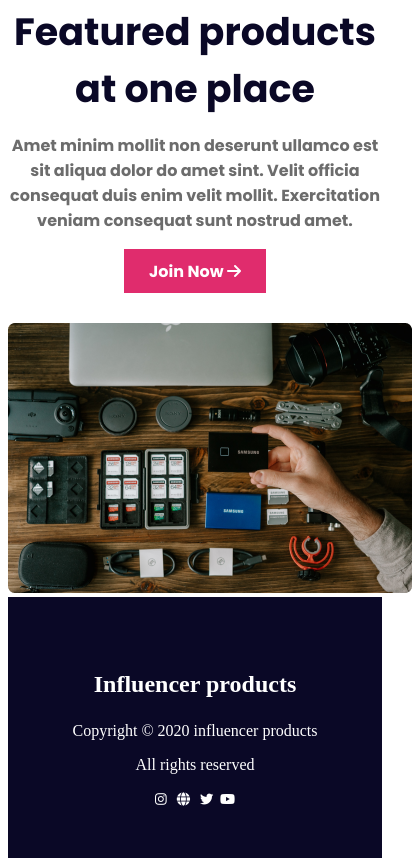
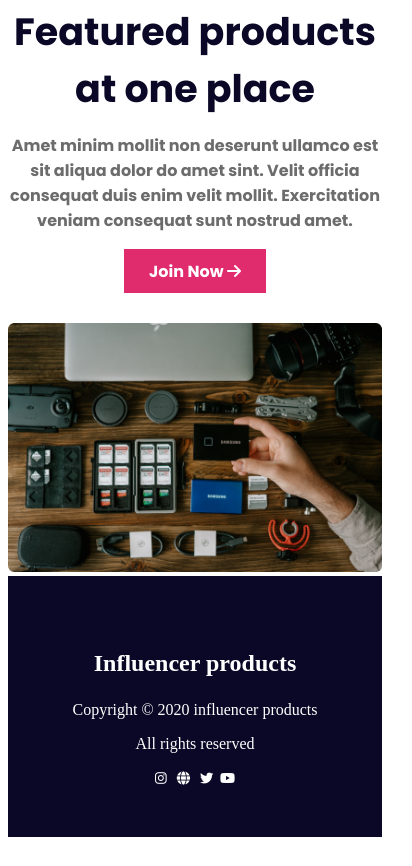
Before and after one commit to reza107-hub/influencer-gear, a plain HTML site: page index.html in a window 390 px wide. Shown: the part 6446-7312 px from the top of the page, 412 px wide, since content can reach past the window. After the commit the page ends 7291 px from the top, so only its background shows below. Drawn offline with Linux system fonts and the light colour scheme.

Commit message:
some error done

```diff
--- a/style.css
+++ b/style.css
@@ -332,6 +332,7 @@ footer a {
         grid-template-columns: repeat(1, 1fr);
         max-width: 100%;
         align-content: center;
+        margin: 0;
 
     }
 
@@ -358,9 +359,14 @@ footer a {
         row-gap: 30px;
         text-align: center;
     }
-
+    .Featured-img img {
+        width: 100%;
+    }
     .Featured-description {
         width: 100%;
 
     }
+    footer {
+        max-width: 100%;
+    }
 }
```
